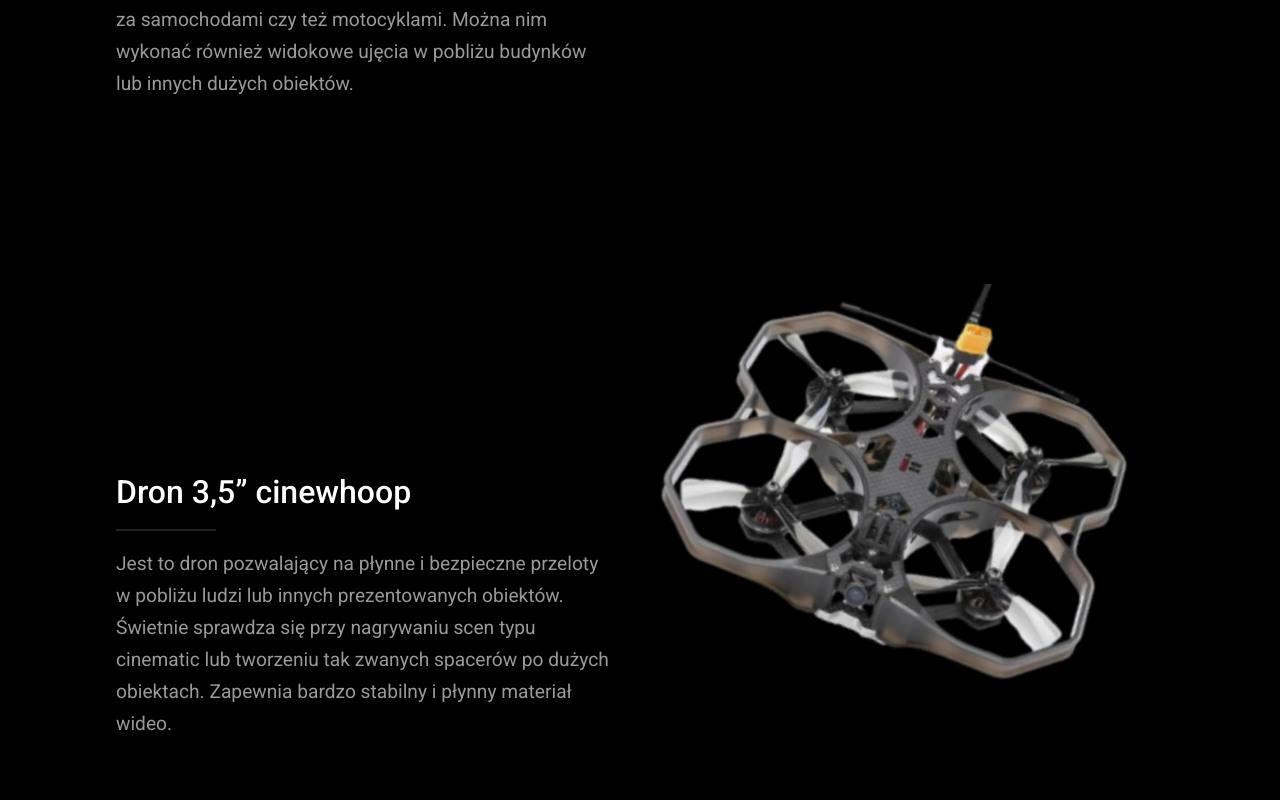
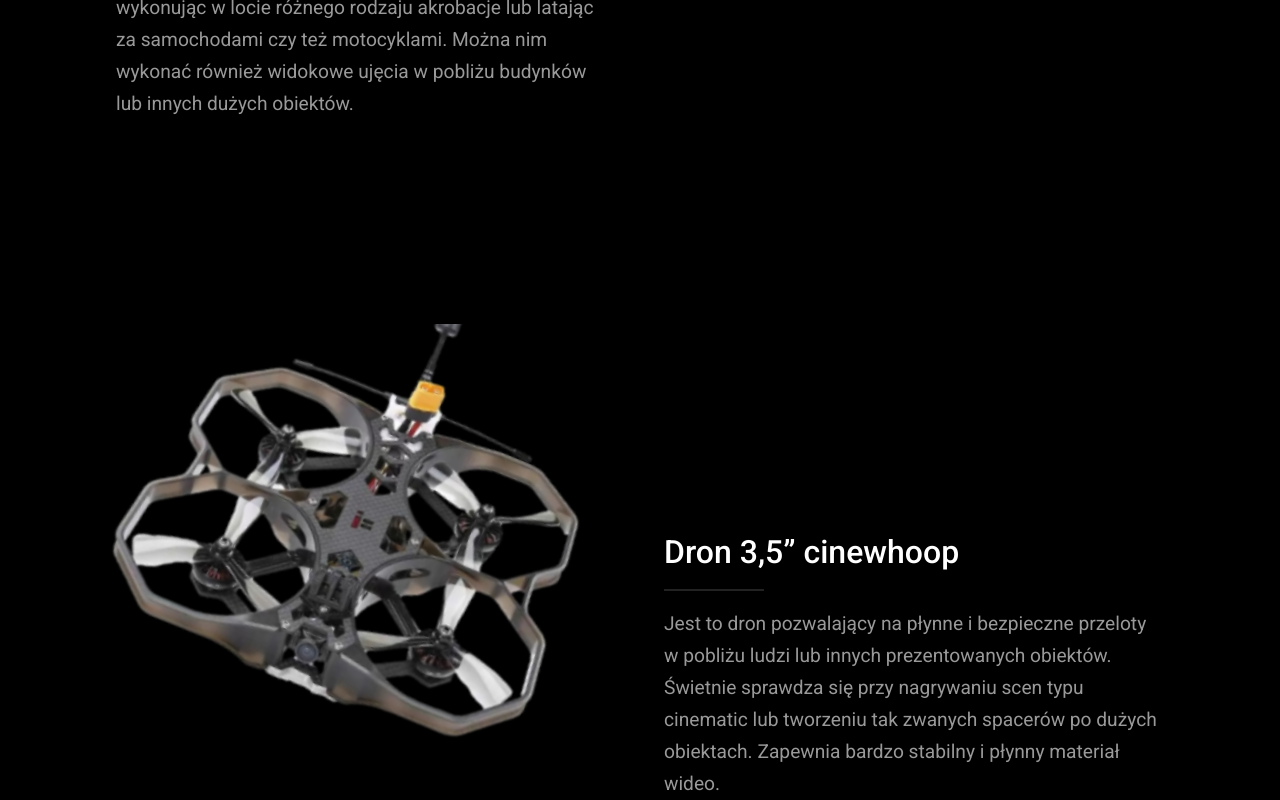
Before and after one commit to Mati2903/drony-test, a Next.js app: page / in a window 1280 px wide. Shown: the part 2860-3660 px from the top of the page. Built offline with nearby package versions, Linux system fonts and the light colour scheme.

Commit message:
change flex-directions for mobile and for larger screens as a css style instead of component props

```diff
--- a/components/elements/TextAndImage.js
+++ b/components/elements/TextAndImage.js
@@ -2,15 +2,7 @@ import { motion } from "framer-motion";
 import { useInView } from "react-intersection-observer";
 import { useEffect, useState } from "react";
 
-const TextAndImage = ({
-	title,
-	paragraph,
-	imgUrl,
-	imgAlt,
-	direction,
-	id,
-	img2Url,
-}) => {
+const TextAndImage = ({ title, paragraph, imgUrl, imgAlt, id, img2Url }) => {
 	const [scrollY, setScrollY] = useState(0);
 	const [elementOffsetTop, setElementOffsetTop] = useState(0);
 	const [ref, inView] = useInView({
@@ -71,10 +63,7 @@ const TextAndImage = ({
 	}
 
 	return (
-		<div
-			className="text-image-container"
-			style={{ flexDirection: direction }} //to change order of image and text - which element should be on the right and left - does not apply to mobile wiev
-		>
+		<div className="text-image-container">
 			<motion.div
 				className="text-container"
 				ref={ref}
--- a/components/sections/OurDrones.js
+++ b/components/sections/OurDrones.js
@@ -16,7 +16,6 @@ const OurDrones = () => {
 				paragraph="Jest to dron pozwalający na płynne i bezpieczne przeloty w pobliżu ludzi lub innych prezentowanych obiektów. Świetnie sprawdza się przy nagrywaniu scen typu cinematic lub tworzeniu tak zwanych spacerów po dużych obiektach. Zapewnia bardzo stabilny i płynny materiał wideo."
 				imgUrl="/dron-3,5-cinewhoop.png"
 				imgAlt="zdjęcie drona typu FPV 3,5 cala cinewhoop"
-				direction="row-reverse"
 				id={2}
 			/>
 			<TextAndImage
@@ -31,7 +30,6 @@ const OurDrones = () => {
 				paragraph="Kamery zamontowane na dronach to GoPro 11 oraz GoPro 10. Umożliwiają one zapis obrazu w formacie 5,3k - 4k – 2,7k w dowolnym klatkażu oraz w 10 bitowym systemie kolorów."
 				imgUrl="/gopro11.png"
 				imgAlt="zdjęcie kamery gopro 11"
-				direction="row-reverse"
 				id={4}
 				img2Url="/gopro11.png"
 			/>
--- a/styles/_ourDrones.scss
+++ b/styles/_ourDrones.scss
@@ -1,7 +1,6 @@
 .our-drones {
 	position: absolute;
 	top: 300vh; //offset from top for shadow element
-	padding: 0 1rem;
 	&__title {
 		font-size: 2.5rem;
 		text-align: center;
--- a/styles/_textAndImage.scss
+++ b/styles/_textAndImage.scss
@@ -1,12 +1,13 @@
 .text-image-container {
-	min-height: 95vh;
+	// min-height: 800px;
 	display: flex;
 	align-items: center;
 	justify-content: center;
 	flex-wrap: wrap;
 	gap: 3rem;
 	overflow: hidden;
-	flex-direction: column-reverse !important;
+	flex-direction: column-reverse;
+	padding: 4rem 1rem; //gives 2x4rem space between containers
 
 	.text-container {
 		width: 45vw;
@@ -60,15 +61,21 @@
 	}
 }
 
+//---------------- larger screens ------------------------------------
+
 @media screen and (min-width: 667px) /* value tested in devtools when image and text are next to each other */ {
 	.text-image-container {
-		flex-direction: row !important;
+		flex-direction: row;
+		// padding: 0 1rem;
+		min-height: 85vh;
+		&:nth-child(odd) {
+			flex-direction: row-reverse;
+		}
 	}
 }
 
 @media screen and (min-width: 1025px) {
 	.text-image-container {
-		flex-direction: row !important;
-		min-height: 80vh;
+		// min-height: 80vh;
 	}
 }
```
